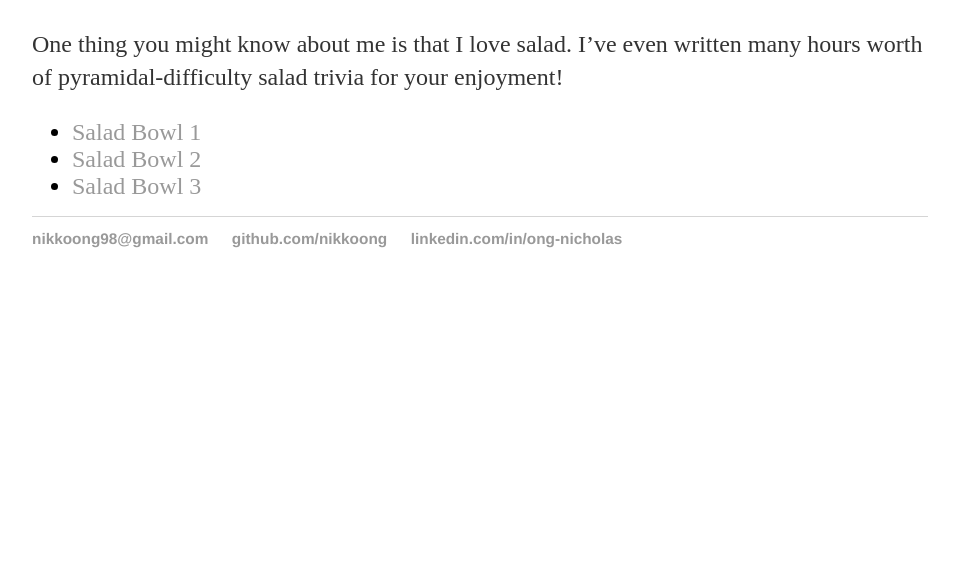
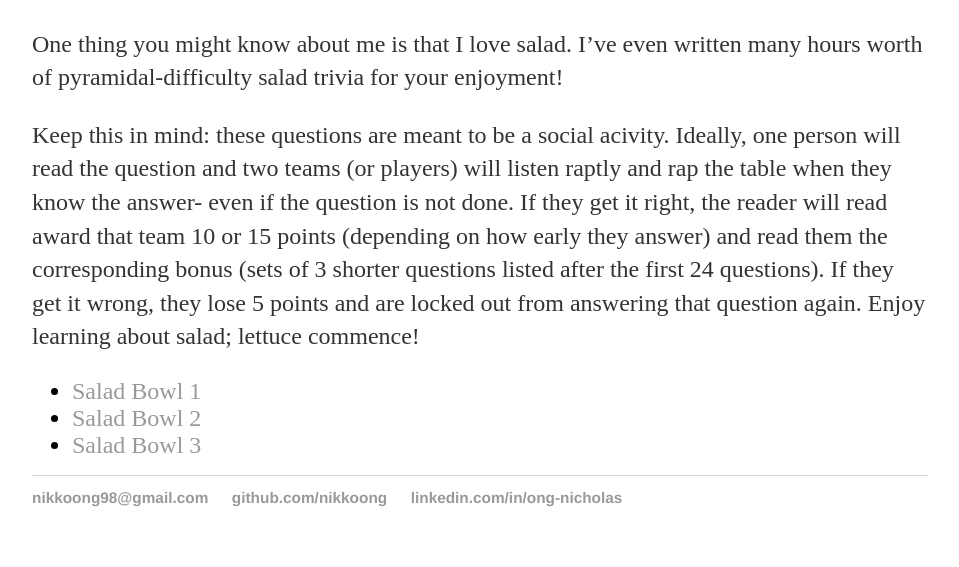
Before and after one commit to nikkoong/nikkoong.github.io, a Jekyll site: the page built from projects/index.md, in a window 1280 px wide. Shown: the part 809-1376 px from the top of the page, without its empty margins (160-1119 px from the left). Built offline with Jekyll 4.4.1, drawn with Linux system fonts in a browser that asks for light colours; before the commit the page ends 1117 px from its top, so only the background shows below that.

Commit message:
Update index.md

```diff
--- a/projects/index.md
+++ b/projects/index.md
@@ -11,6 +11,8 @@ I'll be updating this page with different projects that I've been working on. Ma
 
 One thing you might know about me is that I love salad. I've even written many hours worth of pyramidal-difficulty salad trivia for your enjoyment!
 
+Keep this in mind: these questions are meant to be a social acivity. Ideally, one person will read the question and two teams (or players) will listen raptly and rap the table when they know the answer- even if the question is not done. If they get it right, the reader will read award that team 10 or 15 points (depending on how early they answer) and read them the corresponding bonus (sets of 3 shorter questions listed after the first 24 questions). If they get it wrong, they lose 5 points and are locked out from answering that question again. Enjoy learning about salad; lettuce commence!
+
 <ul>
   <li><a href="/files/SaladBowl1.pdf">Salad Bowl 1</a></li>
   <li><a href="/files/SaladBowl2.pdf">Salad Bowl 2</a></li>
```
